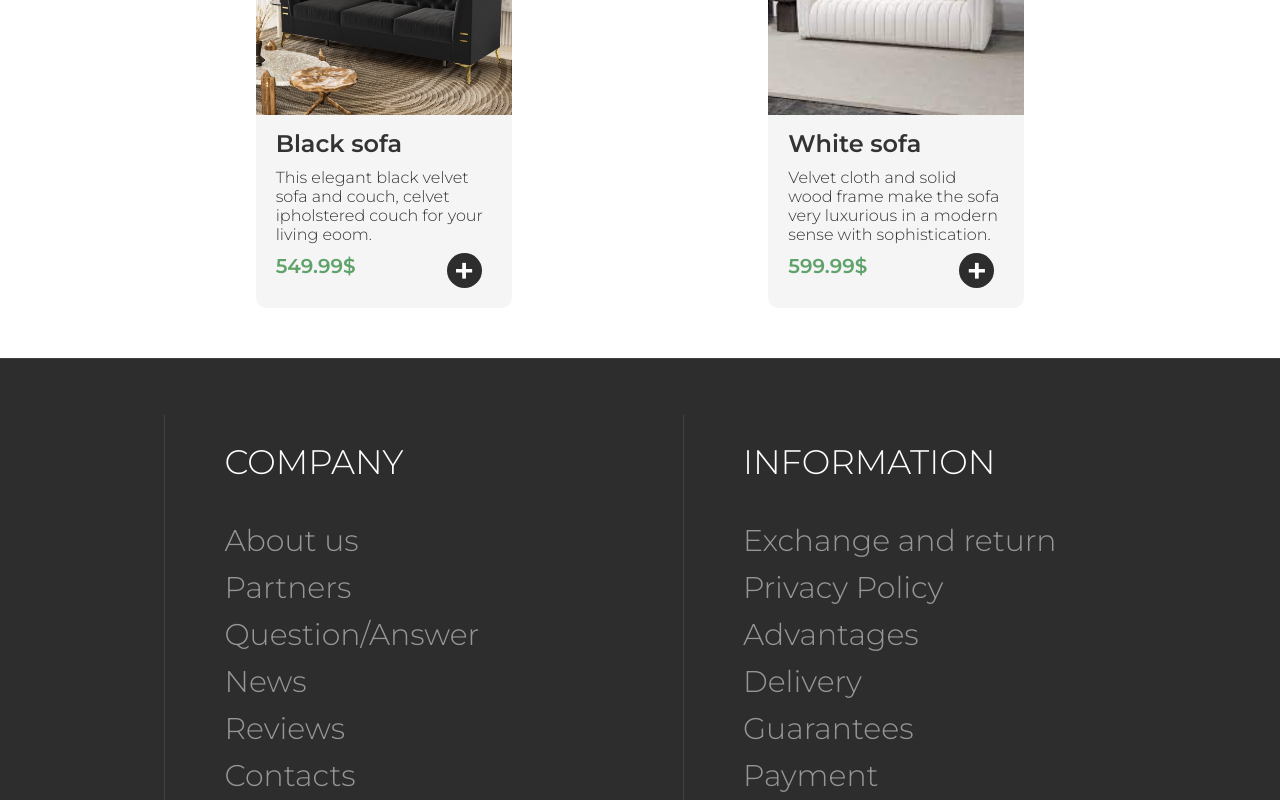
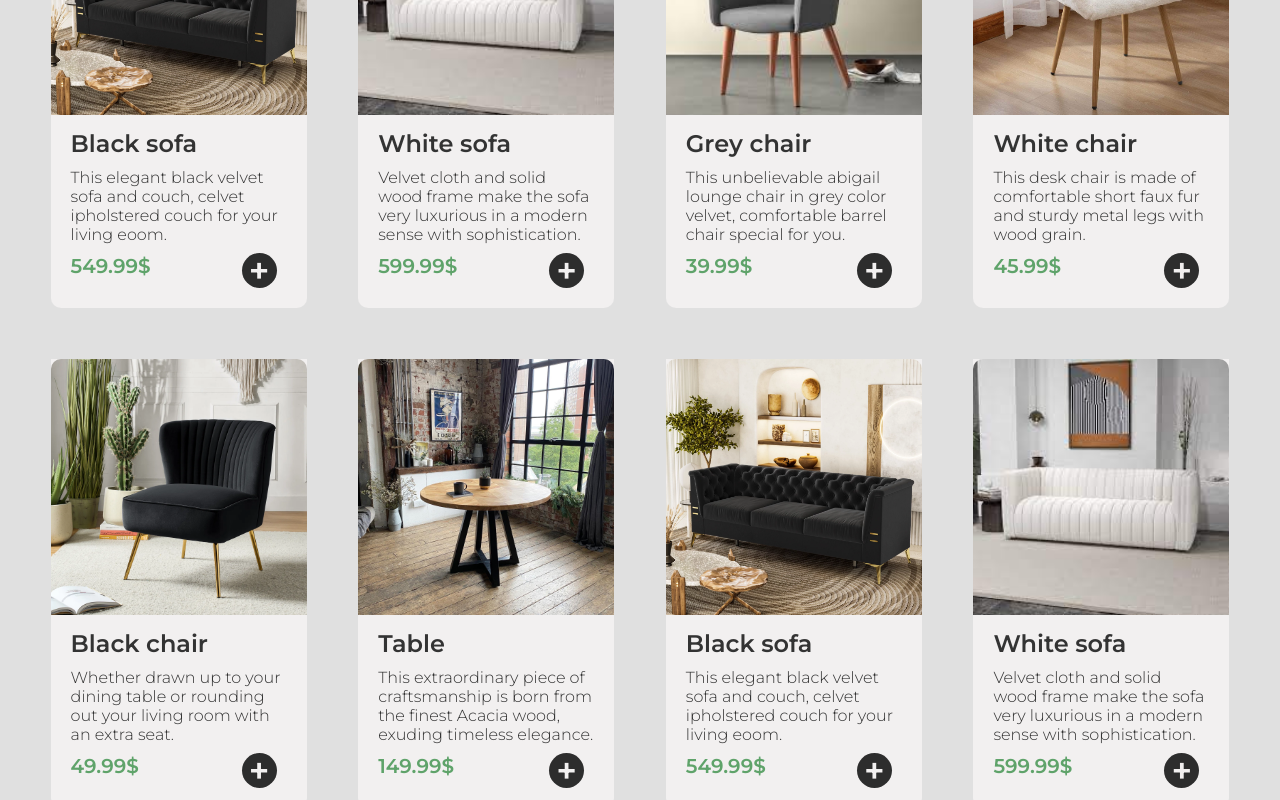
Before and after one commit to Dzhaman-Nazarii/furniture-store, a React (Create React App) app: page / in a window 1280 px wide. Shown: the part 1300-2100 px from the top of the page. Built offline with nearby package versions, Linux system fonts and the light colour scheme.

Commit message:
improve color and background

```diff
--- a/src/components/card/Card.module.css
+++ b/src/components/card/Card.module.css
@@ -30,7 +30,7 @@
 	border-radius: 50%;
 	text-align: center;
 	line-height: 35px;
-	color: #fff;
+	color: #f2f0f0;
 	cursor: pointer;
 	transition: transform 500ms ease;
 }
--- a/src/components/footer/Footer.module.css
+++ b/src/components/footer/Footer.module.css
@@ -23,7 +23,7 @@
 	font-weight: 400;
     font-size: 34px;
     line-height: 19px;
-    color: #fff;
+    color: #e0e0e0;
     text-transform: uppercase;
     margin-bottom: 50px;
 }
--- a/src/components/products/Products.module.css
+++ b/src/components/products/Products.module.css
@@ -9,7 +9,7 @@
 .products_item {
 	width: 20%;
 	margin-bottom: 50px;
-	background: #f5f5f5;
+	background-color: #f2f0f0;
 	border-radius: 0 0 10px 10px;
 	transition: transform 500ms ease;
 }
--- a/src/data.ts
+++ b/src/data.ts
@@ -55,5 +55,47 @@ export const data: IData[] = [
 		img: whiteSofaImg,
 		desc: "Velvet cloth and solid wood frame make the sofa very luxurious in a modern sense with sophistication.",
 		price: 599.99,
+	},
+	{
+		id: 7,
+		title: "Grey chair",
+		img: greyChairImg,
+		desc: "This unbelievable abigail lounge chair in grey color velvet, comfortable barrel chair special for you.",
+		price: 39.99,
+	},
+	{
+		id: 8,
+		title: "White chair",
+		img: whiteChairImg,
+		desc: "This desk chair is made of comfortable short faux fur and sturdy metal legs with wood grain.",
+		price: 45.99,
+	},
+	{
+		id: 9,
+		title: "Black chair",
+		img: blackChairImg,
+		desc: "Whether drawn up to your dining table or rounding out your living room with an extra seat.",
+		price: 49.99,
+	},
+	{
+		id: 10,
+		title: "Table",
+		img: tableImg,
+		desc: "This extraordinary piece of craftsmanship is born from the finest Acacia wood, exuding timeless elegance.",
+		price: 149.99,
+	},
+	{
+		id: 11,
+		title: "Black sofa",
+		img: blackSofaImg,
+		desc: "This elegant black velvet sofa and couch, celvet ipholstered couch for your living eoom.",
+		price: 549.99,
+	},
+	{
+		id: 12,
+		title: "White sofa",
+		img: whiteSofaImg,
+		desc: "Velvet cloth and solid wood frame make the sofa very luxurious in a modern sense with sophistication.",
+		price: 599.99,
 	}
 ];
--- a/src/index.css
+++ b/src/index.css
@@ -6,7 +6,7 @@
 }
 
 body {
-  background: #fff;
+  background: #e0e0e0;
   color: #4e4e4e;
   font-family: "Montserrat", sans-serif;
   font-weight: 400;
```
